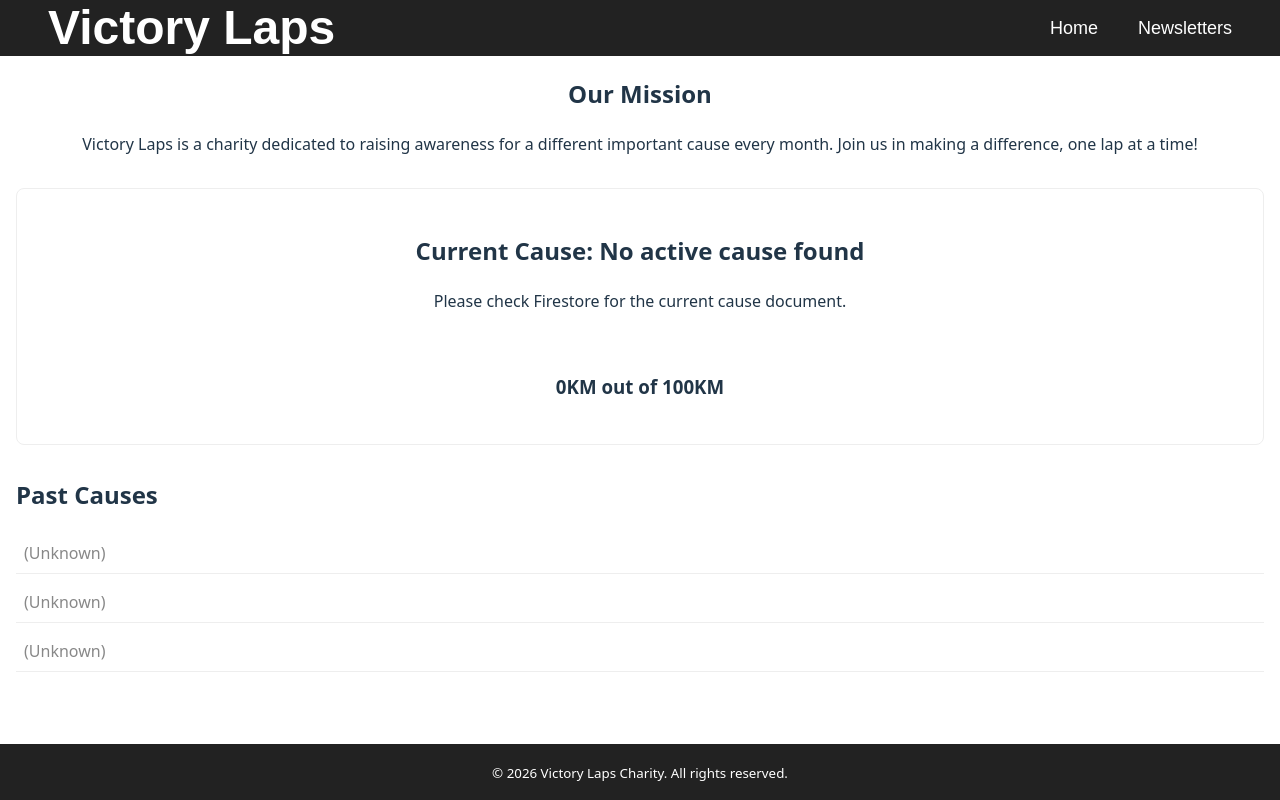
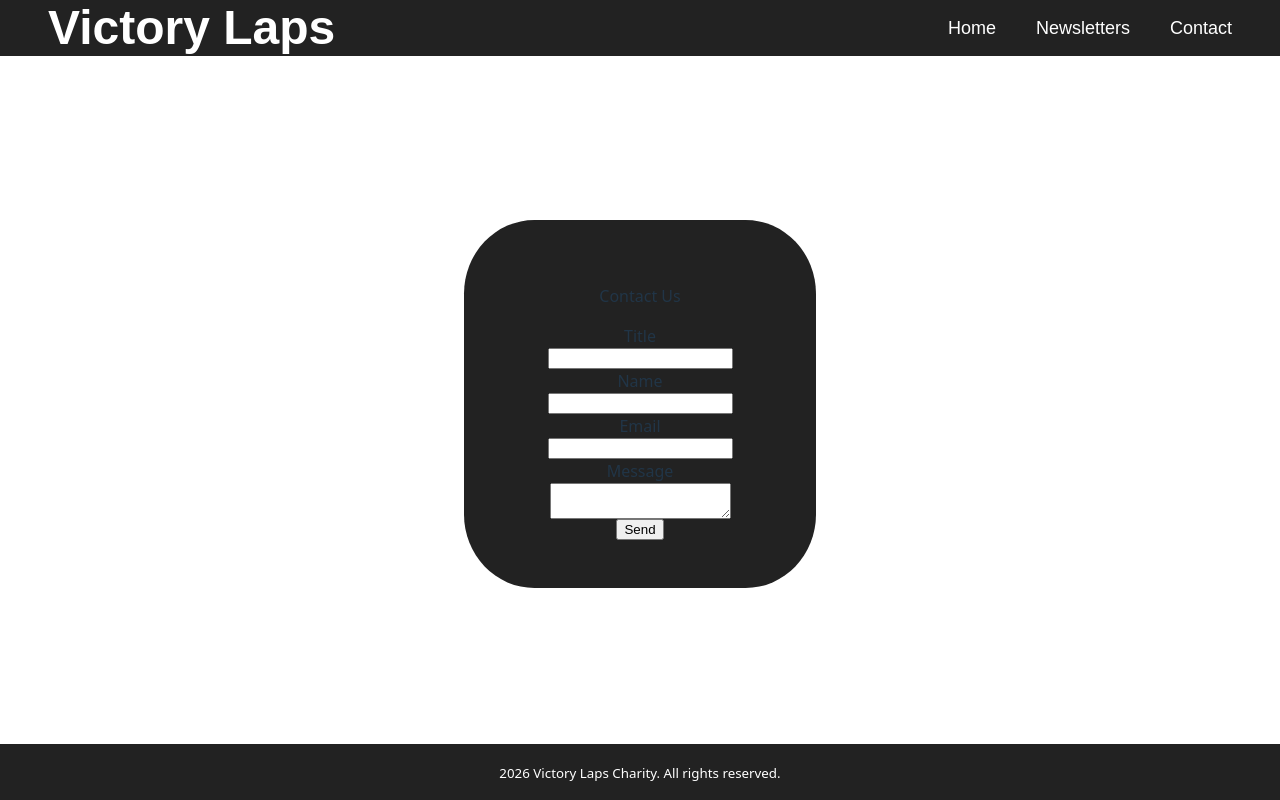
Before and after one commit to blueshadow0011/victory_laps, a React (Vite) app: page /Contact in a window 1280 px wide. Built offline with nearby package versions, Linux system fonts and the light colour scheme; no server answers; the database is empty.

Commit message:
added a contact page

```diff
--- a/package.json
+++ b/package.json
@@ -14,6 +14,7 @@
     "@emotion/react": "^11.14.0",
     "@emotion/styled": "^11.14.1",
     "@mui/material": "^7.3.7",
+    "emailjs": "^5.0.0",
     "firebase": "^12.0.0",
     "gsap": "^3.14.2",
     "react": "^19.1.0",
--- a/src/App.css
+++ b/src/App.css
@@ -182,3 +182,33 @@ footer.vl-footer {
 .header h1 {
   flex-shrink: 1;
 }
+/* here is the css for the contact page */
+.form{
+  display: flex;
+  flex-direction: column;
+  align-items: center;
+  justify-content: center;
+  flex: 1 0 auto;
+  flex-direction: column;
+  height: 87vh;
+  margin: 0;
+
+}
+form{
+  display: inline-flex;
+  flex-direction: column;
+  align-items: center;
+  justify-content: center;
+  background-color: #222;
+  margin: 0;
+  padding: 3rem;
+  min-width: 20vw;
+  border-radius: 20%;
+
+}
+.Contact-header{
+  display: flex;
+  align-items: center;
+  justify-content: center;
+  flex-shrink: 1;
+}
--- a/src/App.jsx
+++ b/src/App.jsx
@@ -4,6 +4,7 @@ import { ThemeProvider, createTheme } from '@mui/material/styles';
 import Home from './Home.jsx'
 import Navi from './Header.jsx'
 import Newsletter from './newsletter.jsx'
+import Contact from './Contact.jsx';
 const theme = createTheme();
 
 export default function App(){
@@ -24,6 +25,7 @@ export default function App(){
         <Routes>
           <Route path='/' element={<Home/>} />
           <Route path='/Newsletter' element={<Newsletter/>} />
+          <Route path='/Contact' element={<Contact/>} />
           <Route path='*' element={<Home/>} />
 
 
--- /dev/null
+++ b/src/Contact.jsx
@@ -0,0 +1,46 @@
+import './App.css'
+import useContactUs from './email.js'
+import AnimatedContent from './AnimatedContent.jsx'
+
+export default function Contact() {
+  const {form,sendEmail} = useContactUs();
+  return (
+    <div className="vl-app">
+      <main className="vl-main">
+        <AnimatedContent
+          distance={100}
+          direction="vertical"
+          reverse={false}
+          duration={0.8}
+          ease="power3.out"
+          initialOpacity={0}
+          animateOpacity
+          scale={1}
+          threshold={0.1}
+          delay={0}
+        >
+
+        </AnimatedContent>
+        <div className='form'>
+        <form ref={form} onSubmit={sendEmail}>
+          <p>Contact Us</p>
+          <label>Title</label>
+          <input type="text" name="title" required />
+          <label>Name</label>
+          <input type="text" name="name" required />
+          <label>Email</label>
+          <input type="email" name="email" required />
+          <label>Message</label>
+          <textarea name="message" required />
+          <input type="submit" value="Send" />
+
+        </form>
+        </div>
+      </main>
+
+      <footer className="vl-footer">
+        <small> {new Date().getFullYear()} Victory Laps Charity. All rights reserved.</small>
+      </footer>
+    </div>
+  )
+}
--- a/src/Header.jsx
+++ b/src/Header.jsx
@@ -16,6 +16,7 @@ function Navi() {
         <div className='nav-a'>
         <Link to="/">Home</Link>
         <Link to="/Newsletter">Newsletters</Link>
+        <Link to="/Contact">Contact</Link>
         </div>
       </nav>
     </>
--- a/src/Home.jsx
+++ b/src/Home.jsx
@@ -169,7 +169,7 @@ function Home() {
         </section>
 
         {/* ✅ Past causes from Firestore */}
-        <section id="past-causes" className="vl-past-causes">
+        {/* <section id="past-causes" className="vl-past-causes"> HIDE THE PAST CAUSES FOR NOW
           <h2>Past Causes</h2>
           {pastLoading ? (
             <p>Loading past causes...</p>
@@ -182,13 +182,13 @@ function Home() {
               ))}
             </ul>
           )}
-        </section>
+        </section> */}
 
           </AnimatedContent>
       </main>
 
       <footer className="vl-footer">
-        <small>&copy; {new Date().getFullYear()} Victory Laps Charity. All rights reserved.</small>
+        <small> {new Date().getFullYear()} Victory Laps Charity. All rights reserved.</small>
       </footer>
 
     </div>
--- /dev/null
+++ b/src/email.js
@@ -0,0 +1,27 @@
+import React, { useRef } from 'react';
+import emailjs from '@emailjs/browser';
+
+const useContactUs = () => {
+  const form = useRef();
+
+  const sendEmail = (e) => {
+    e.preventDefault();
+
+    emailjs.sendForm('service_86qliin', 'template_qyl7zni', form.current, {
+      publicKey: '0F5UtXjU6-30sm2HI',
+    })
+      .then(
+        () => {
+          console.log('SUCCESS!');
+          form.current.reset();
+        },
+        (error) => {
+          console.log('FAILED...', error.text);
+        },
+      );
+  };
+
+  return { form, sendEmail };
+};
+
+export default useContactUs;
```
Also changed, not shown: 1 other file (tests, documents, lock files or other folders).
